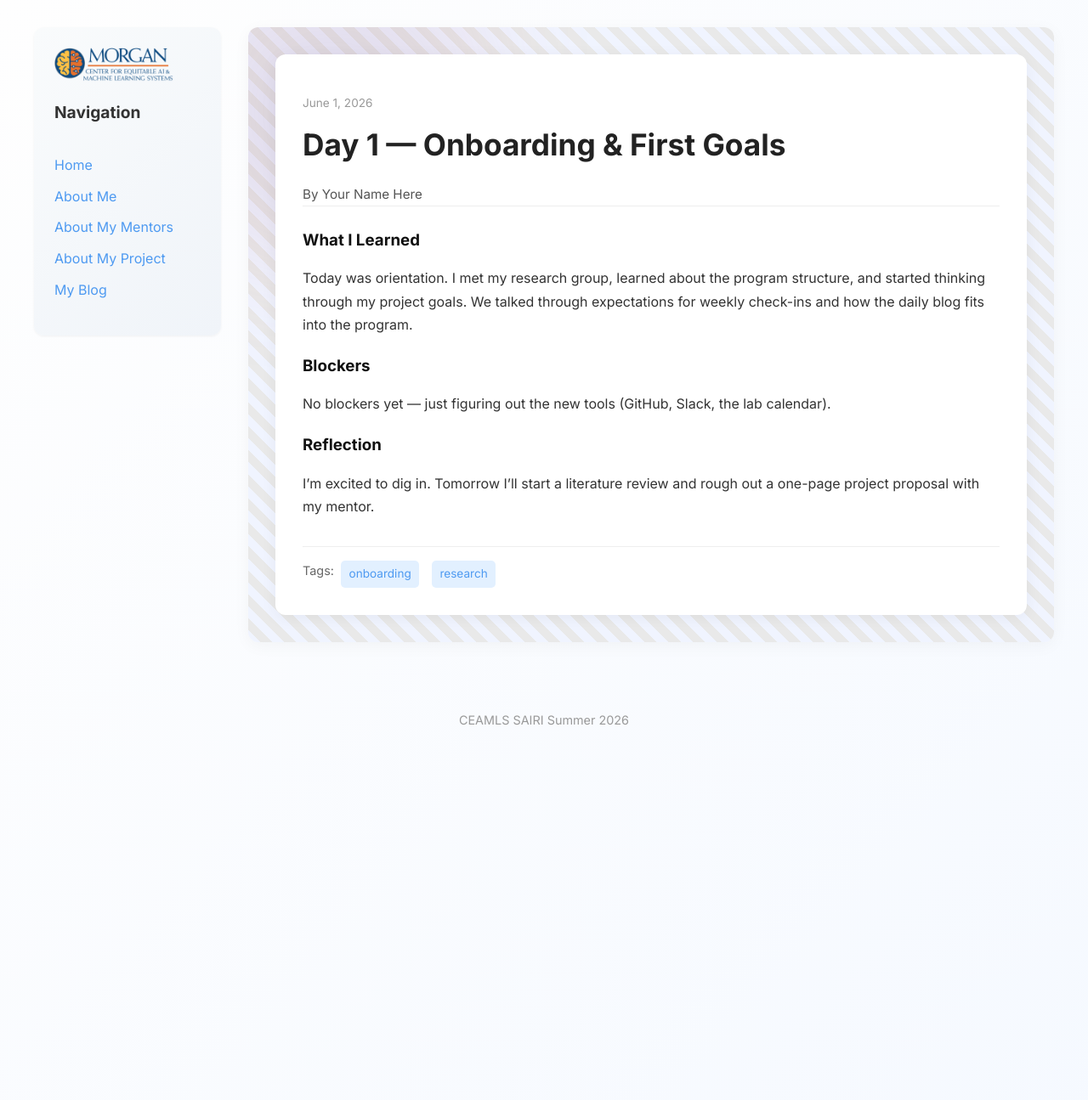
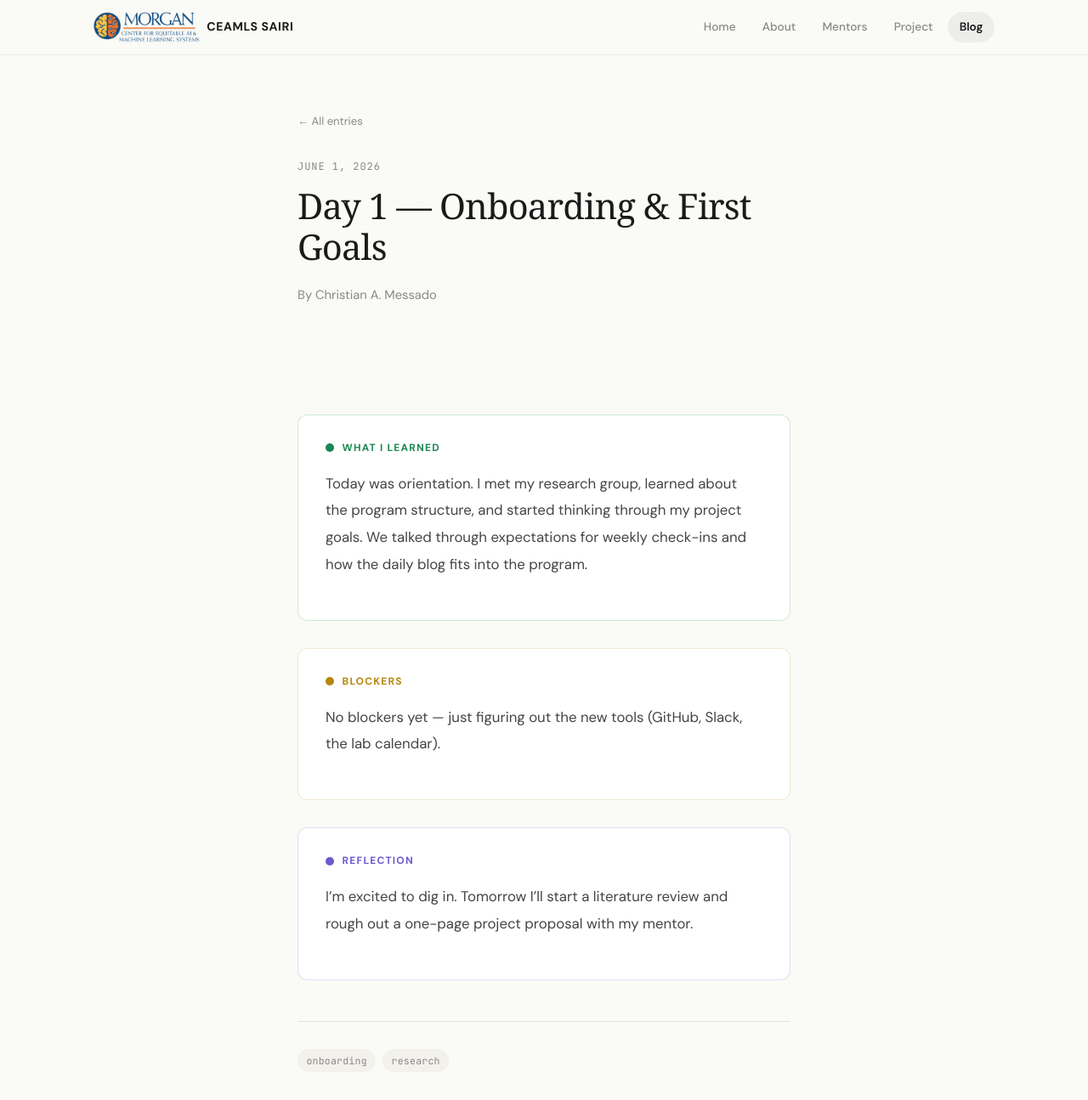
Before and after one commit to christianmessado/christianmessadoceamls26.github.io, a Jekyll site: the page built from _posts/2026-06-01-day-1.md, in a window 1280 px wide and 1400 px high. Shown: the top 1295 px of the window at 85% size. Built offline with Jekyll 4.4.1, drawn with Linux system fonts in a browser that asks for light colours; some web fonts are replaced.

Commit message:
Update site configuration with personal details

```diff
--- a/_config.yml
+++ b/_config.yml
@@ -4,11 +4,11 @@
 # =====================================================
 
 # ----- Identity (shown in SEO + browser tab) -----
-title: Your Name Here                              # <- your name
-author: Your Name Here                             # <- your name (shown as post byline)
+title: Christian CEAMLS SAIRI 2026 Project                           # <- your name
+author: Christian A. Messado                            # <- your name (shown as post byline)
 description: My CEAMLS SAIRI Summer Research Site  # <- short site tagline
 email:                                             # <- (optional) contact email for SEO
-url: https://your-username.github.io               # <- your final site URL (canonical SEO links)
+url: https://github.com/christianmessadoceamls26.github.io            # <- your final site URL (canonical SEO links)
 lang: en-US
 
 # ----- Branding (program-wide; rarely changes) -----
@@ -24,7 +24,7 @@ logo_on_dark:  /assets/images/logo-on-dark.png
 # ----- Theme selection -----
 # Choose one of: minimal | premium | fresh | signal
 # See README.md for screenshots of each theme.
-theme_name: minimal
+theme_name: premium
 
 # ----- Site behavior -----
 show_downloads: false
```
